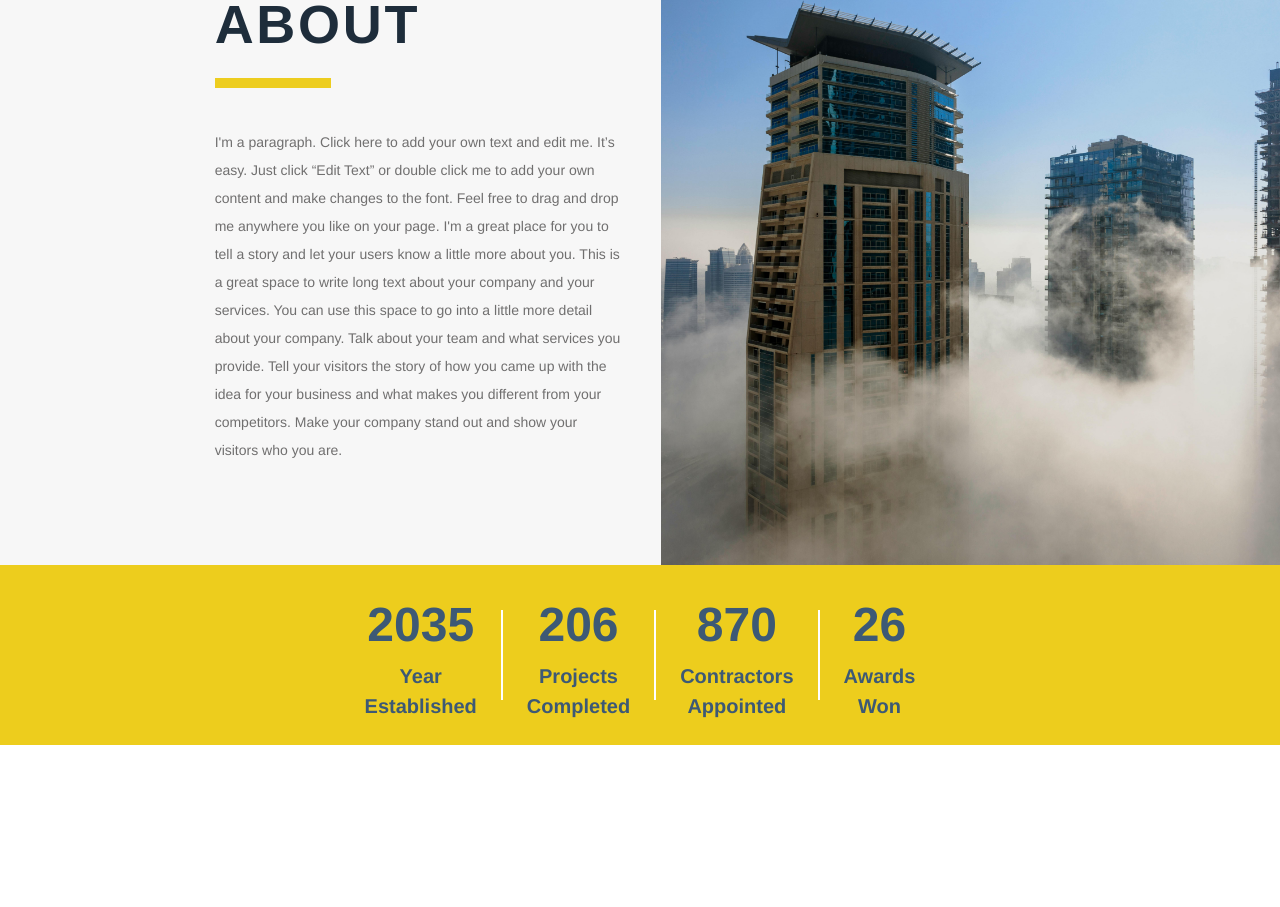
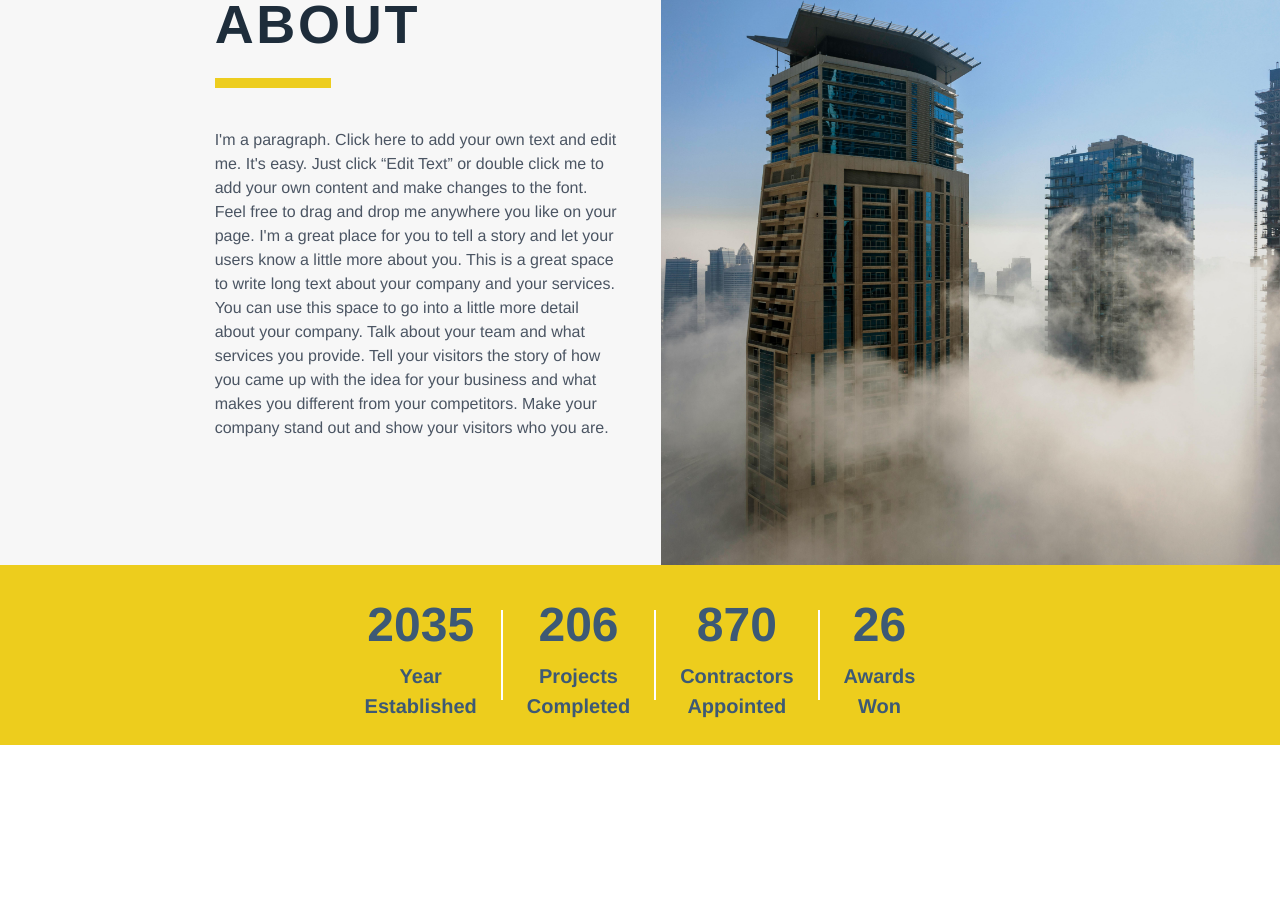
Before and after one commit to tahminarasulzadeh/construction-web-site-via-next.js, a Next.js app: page / in a window 1280 px wide. Shown: the part 1840-2747 px from the top of the page. Built offline with nearby package versions, Linux system fonts and the light colour scheme.

Commit message:
fixing paragraph with

```diff
--- a/app/components/About/page.tsx
+++ b/app/components/About/page.tsx
@@ -1,16 +1,16 @@
 
 export default function AboutPage() {
 
-    return <div  className="flex  pt-28 flex-col">
+    return <div className="flex  pt-28 flex-col">
         <div className="flex flex-col-reverse  h-full  w-full md:flex-row justify-center md:max-h-[633px]">
             <div className="w-full flex justify-start md:justify-end p-10 max-h-[633px] bg-[rgb(247,247,247)]">
                 <div>
                     <p className="text-start font-montserrat font-bold text-[#1E2D3B]  text-[27px] md:text-[54.03px] md:leading-[65.39px]   mt-[20px] tracking-wider">ABOUT</p>
                     <div className="w-[80px]  md:w-[116px] h-[10px] mt-1 md:mt-5 bg-[#EDCD1F]"></div>
+                    <p className="w-full max-w-[406px] md:mt-10 mt-5 h-auto font-sans text-sm md:text-base leading-relaxed font-normal text-gray-600">
+                        I&apos;m a paragraph. Click here to add your own text and edit me. It&apos;s easy. Just click “Edit Text” or double click me to add your own content and make changes to the font. Feel free to drag and drop me anywhere you like on your page. I&apos;m a great place for you to tell a story and let your users know a little more about you. This is a great space to write long text about your company and your services. You can use this space to go into a little more detail about your company. Talk about your team and what services you provide. Tell your visitors the story of how you came up with the idea for your business and what makes you different from your competitors. Make your company stand out and show your visitors who you are.
+                    </p>
 
-                    <p className="  md:w-[406px]  w-[300px] md:mt-[40px] mt-[20px]  h-[620px] font-sans   md:text[16px] text-[14px] leading-[28px] font-normal tracking-normal text-[#706f6f]">
-                        I&apos;m a paragraph. Click here to add your own text and edit me. It’s easy. Just click “Edit Text” or double click me to add your own content and make changes to the font. Feel free to drag and drop me anywhere you like on your page. I&apos;m a great place for you to tell a story and let your users know a little more about you. This is a great space to write long text about your company and your services. You can use this space to go into a little more detail about your company. Talk about your team and what services you provide. Tell your visitors the story of how you came up with the idea for your business and what makes you different from your competitors. Make your company stand out and show your visitors who you are.
-                    </p>
                 </div>
             </div>
             <div className="w-full h-[350px]  md:h-[633px] bg-center bg-fixed bg-parallax bg-cover bg-no-repeat"></div>
--- a/app/projects/[projectId]/page.tsx
+++ b/app/projects/[projectId]/page.tsx
@@ -54,11 +54,12 @@ export default function ProjectDetailsPage({ params }: { params: Promise<{ proje
                     <div className="bg-[#EDCD1D] w-[130px] h-[10px]"></div>
                 </div>
                 <div className="flex flex-wrap gap-[20px] mt-16 justify-start pl-10 xl:pl-0 md:justify-center">
-                    <div className="w-[305px]  px-3 md:w-[505px] h-full">
-                        <p className="font-sans font-normal tracking-normal mb-[30px]  text-[14px]  lg:text-[17px] text-[#979494] leading:[17px] lg:leading-[28.9px]">
-                            {project.info}
-                        </p>
-                    </div>
+
+                    <p className="  w-[315px]  md:w-[505px] h-full  px-4  md:px-6 font-sans font-normal text-sm md:text-base text-gray-500 mb-7 leading-relaxed">
+                        {project.info}
+                    </p>
+
+
                     <div className="flex items-center w-full md:w-[600px] overflow-x-auto scrollbar-hide">
                         <div className="flex items-center pr-10  w-full md:w-[600px] overflow-x-auto justify-center">
                             <Image
```
